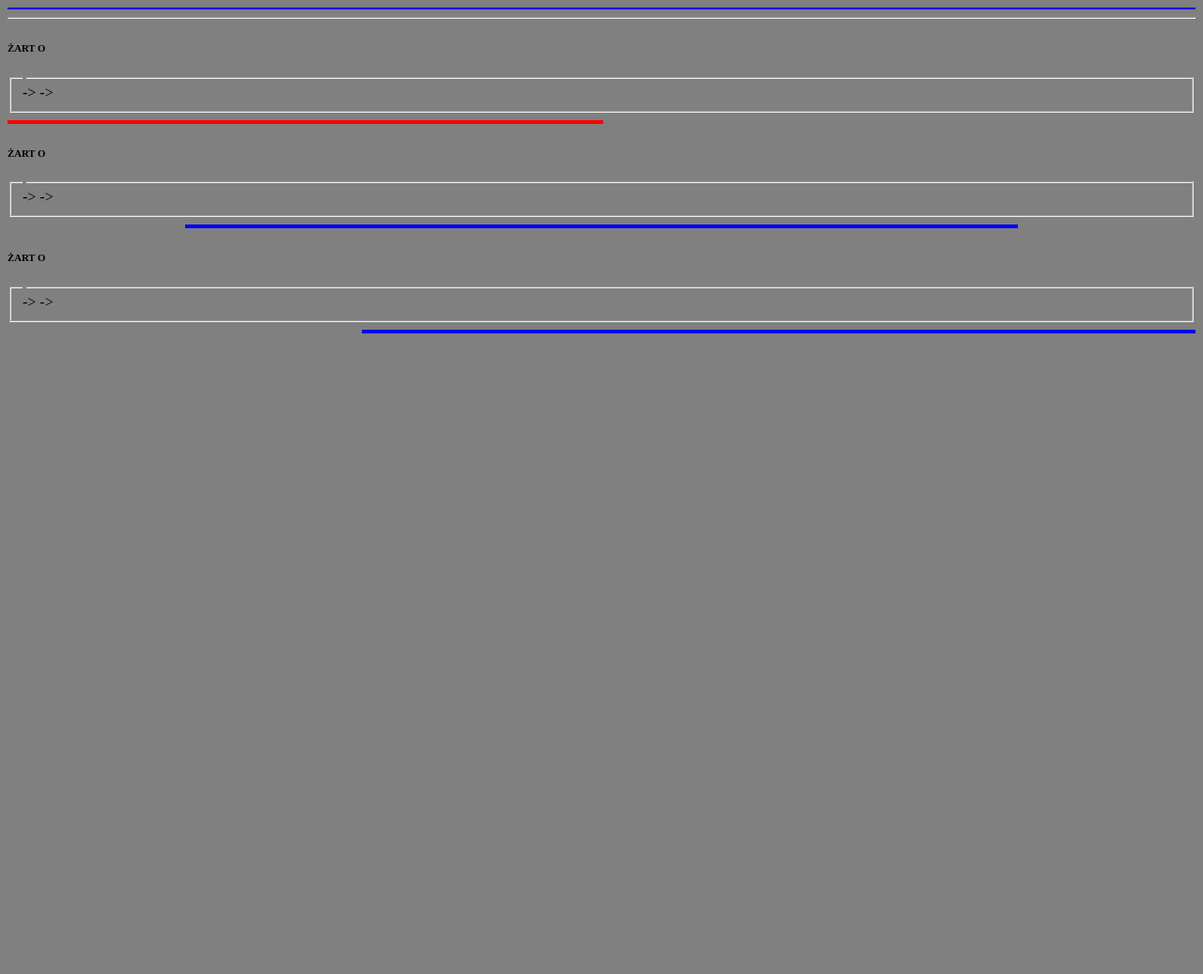
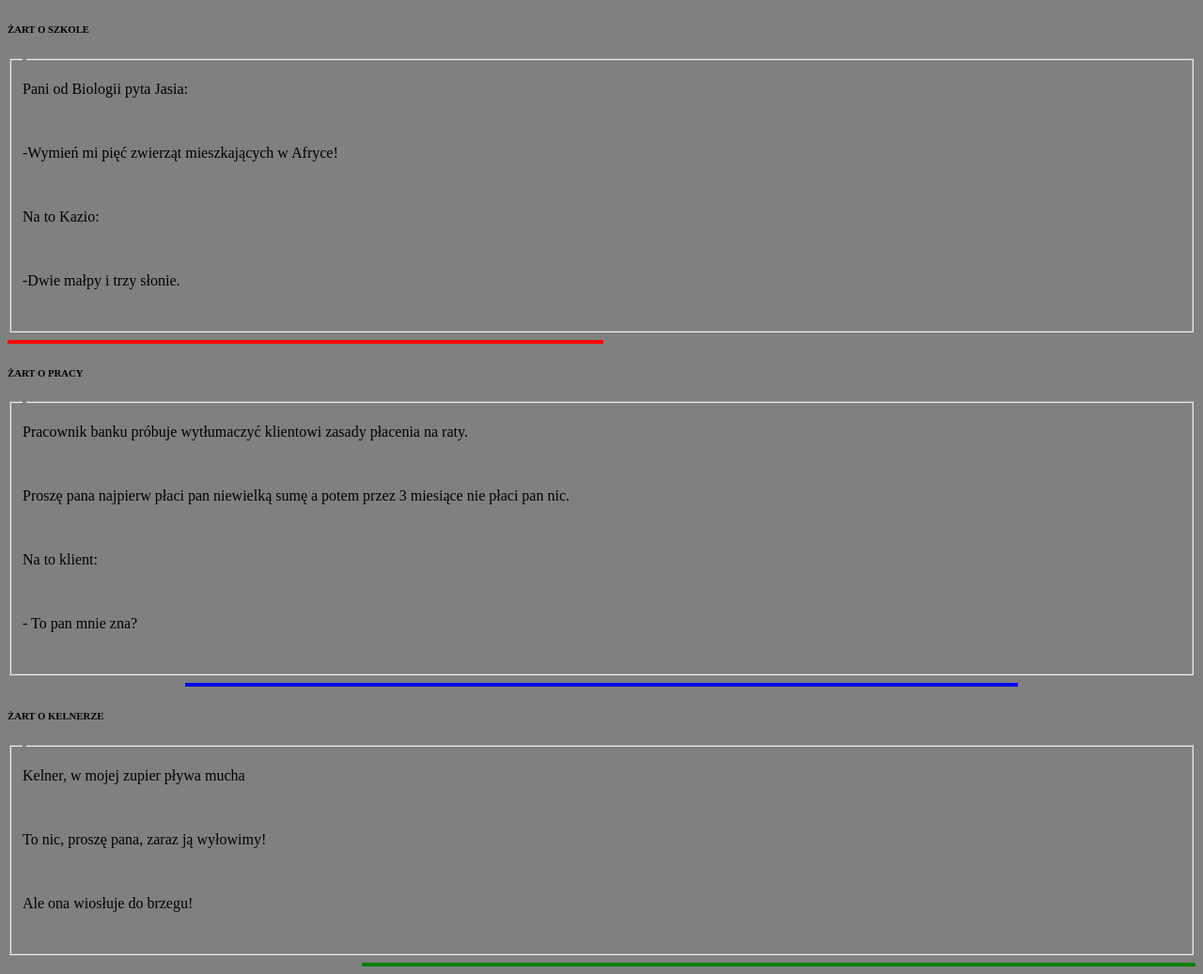
Before and after one commit to Qbix565/zadanie, a plain HTML site: page z3.html in a window 1280 px wide. Shown: the whole page at 94% size. Before the commit the page ends 800 px from the top, so only its background shows below. Drawn offline with Linux system fonts and the light colour scheme.

Commit message:
Update z3.html

```diff
--- a/z3.html
+++ b/z3.html
@@ -7,26 +7,30 @@
 </head>
 <body bgcolor="gray">
 	<!- Jakub Krajkowski ->
-	<hr color="blue"><hr>
-		<h6>ŻART O</h6>
+		<h6>ŻART O SZKOLE</h6>
 		<fieldset>
 		<legend></legend>
-		<!- treść całego dowcipu pierwszy wiersz <br> ->
-		<!- treść całego dowcipu ostatni wiersz <br> ->
+		<p>Pani od Biologii pyta Jasia: </p> <br>
+		<p>-Wymień mi pięć zwierząt mieszkających w Afryce!</p> <br>
+		<p>Na to Kazio: </p> <br>
+		<p>-Dwie małpy i trzy słonie.</p> <br>
 		</fieldset>
 	<hr size=4 width=50% align="left" color="red"></hr>
-		<h6>ŻART O</h6>
+		<h6>ŻART O PRACY</h6>
 		<fieldset>
 		<legend></legend>
-		<!- treść całego dowcipu pierwszy wiersz <br> ->
-		<!- treść całego dowcipu ostatni wiersz <br> ->
+		<p>Pracownik banku próbuje wytłumaczyć klientowi zasady płacenia na raty.</p> <br>
+		<p>Proszę pana najpierw płaci pan niewielką sumę a potem przez 3 miesiące nie płaci pan nic.</p> <br>
+		<p>Na to klient: </p> <br>
+		<p>- To pan mnie zna?</p> <br>
 		</fieldset>
 	<hr size=4 width=70% align="center" color="blue"></hr>
-		<h6>ŻART O</h6>
+		<h6>ŻART O KELNERZE</h6>
 		<fieldset>
 		<legend></legend>
-		<!- treść całego dowcipu pierwszy wiersz <br> ->
-		<!- treść całego dowcipu ostatni wiersz <br> ->
+		<p>Kelner, w mojej zupier pływa mucha</p> <br>
+		<p>To nic, proszę pana, zaraz ją wyłowimy!</p> <br>
+		<p>Ale ona wiosłuje do brzegu!</p> <br>
 		</fieldset>
-	<hr size=4 width=70% align="right" color="blue"></hr>
+	<hr size=4 width=70% align="right" color="green"></hr>
 </body>
```
